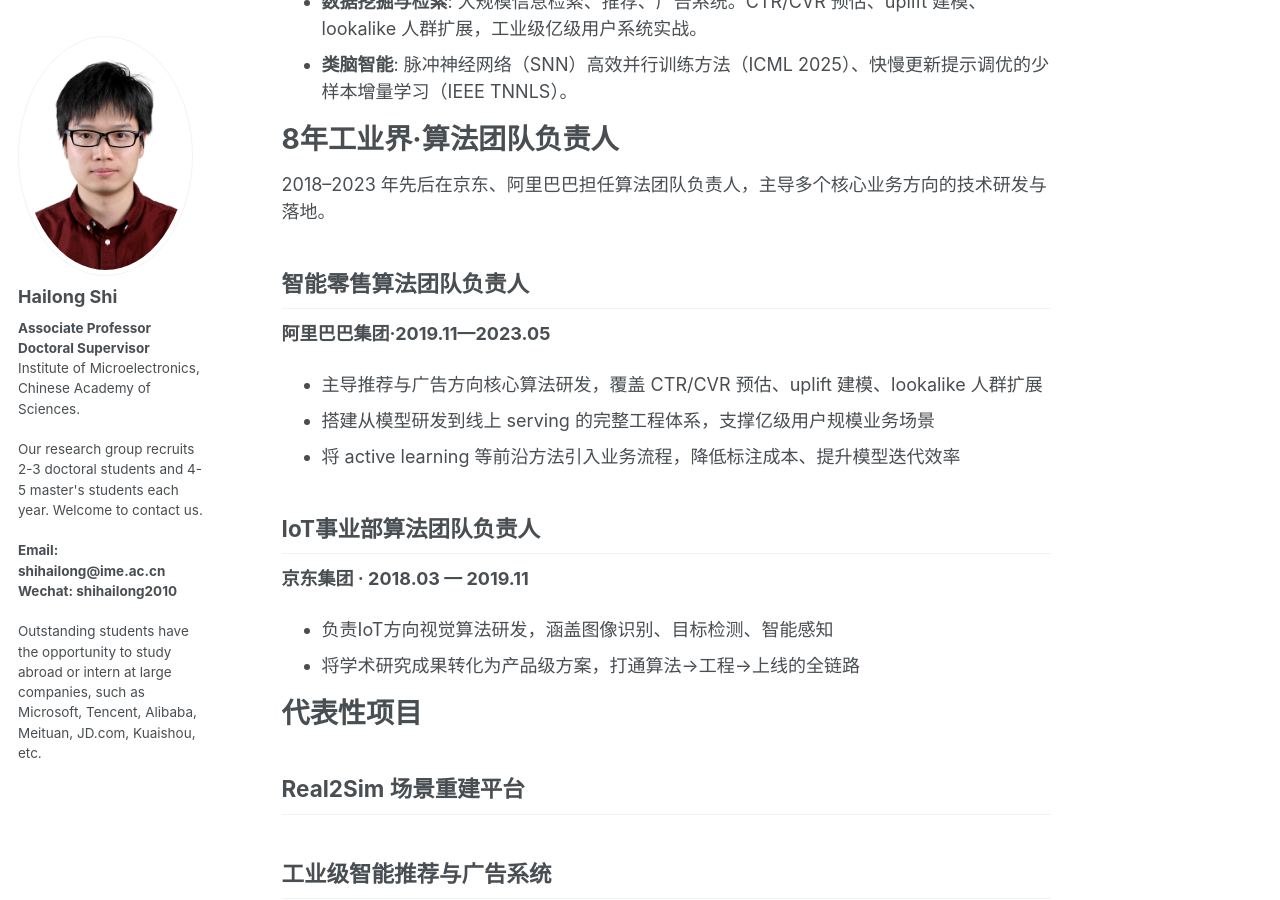
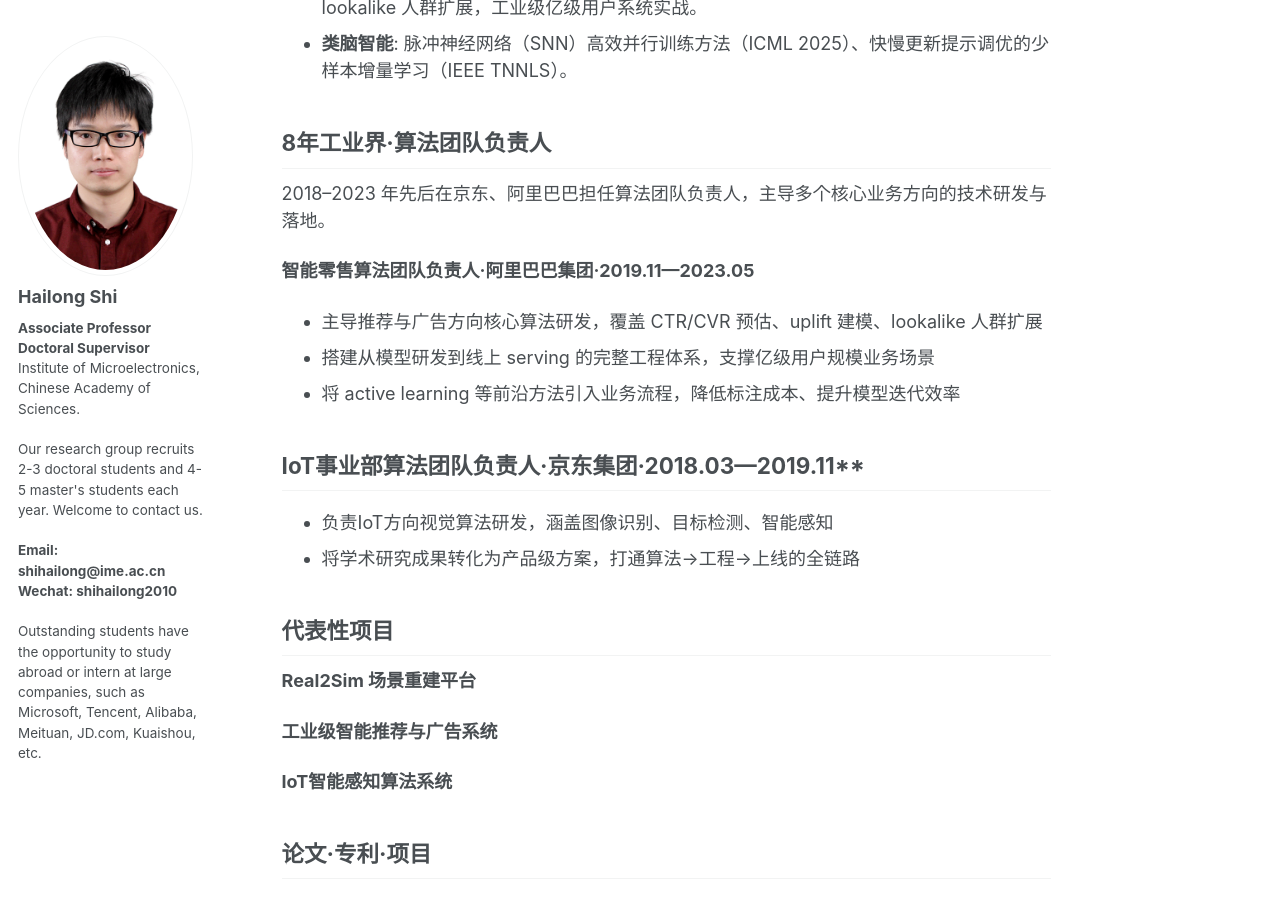
Before and after one commit to shihailong2023/shihailong2023.github.io, a Jekyll site: the page built from _pages/about.md, in a window 1280 px wide and 900 px high, scrolled down 618 px. Built offline with Jekyll 4.4.1, drawn with Linux system fonts in a browser that asks for light colours.

```diff
--- a/_pages/about.md
+++ b/_pages/about.md
@@ -20,32 +20,30 @@ redirect_from:
 * **类脑智能**: 脉冲神经网络（SNN）高效并行训练方法（ICML 2025）、快慢更新提示调优的少样本增量学习（IEEE TNNLS）。
 
 
-# 8年工业界·算法团队负责人
+## 8年工业界·算法团队负责人
 2018–2023 年先后在京东、阿里巴巴担任算法团队负责人，主导多个核心业务方向的技术研发与落地。
 
-## 智能零售算法团队负责人
-**阿里巴巴集团·2019.11—2023.05**
+**智能零售算法团队负责人·阿里巴巴集团·2019.11—2023.05**
 * 主导推荐与广告方向核心算法研发，覆盖 CTR/CVR 预估、uplift 建模、lookalike 人群扩展
 * 搭建从模型研发到线上 serving 的完整工程体系，支撑亿级用户规模业务场景
 * 将 active learning 等前沿方法引入业务流程，降低标注成本、提升模型迭代效率
 
-## IoT事业部算法团队负责人
-**京东集团 · 2018.03 — 2019.11**
+## IoT事业部算法团队负责人·京东集团·2018.03—2019.11**
 * 负责IoT方向视觉算法研发，涵盖图像识别、目标检测、智能感知
 * 将学术研究成果转化为产品级方案，打通算法→工程→上线的全链路
 
 
-# 代表性项目
+## 代表性项目
 
-## Real2Sim 场景重建平台
+**Real2Sim 场景重建平台**
 
-## 工业级智能推荐与广告系统
+**工业级智能推荐与广告系统**
 
-## IoT智能感知算法系统
+**IoT智能感知算法系统**
 
-# 论文·专利·项目
+## 论文·专利·项目
 
-## 近三年代表性成果
+### 近三年代表性成果
 * **\[ACM MM 2025\]** Bocheng Pan, **Hailong Shi**\*, Xingyu Gao. DR-VQA: Decompose-then-Reconstruct for Visual Question Answering in BLV Assistance, ACM International Conference on Multimedia, Dublin, Ireland, 27th-31st October, 2025. **CCF-A**
 * **\[ICML 2025\]** Wanjin Feng, Xingyu Gao, Wenqian Du, **Hailong Shi**, Peilin Zhao, Pengcheng Wu, Chunyan Miao. Efficient Parallel Training Methods for Spiking Neural Networks with Constant Time Complexity, Forty-second International Conference on Machine Learning, Vancouver, Canada, 13th-19th July, 2025. **CCF-A**
 * **\[IEEE TCSVT\]** Xingyu Gao, Zuolei Li, **Hailong Shi**\*, Zhenyu Chen, Peilin Zhao. Scribble-Supervised Video Object Segmentation via Scribble Enhancement, IEEE Transactions on Circuits and Systems for Video Technology, 2025. **SCI一区，影响因子8.3**
@@ -59,7 +57,7 @@ redirect_from:
 * **\[ICDM 2023\]** Wanjin Feng, **Hailong Shi**, Peilin Zhao, Xingyu Gao. Mixtron: Bandit Online Multiclass Prediction with Implicit Feedback, International Conference on Data Mining, Shanghai, China, 1th-4th December, 2023. **CCF-B**
 
 
-# 教育 & 工作经历
+## 教育 & 工作经历
 
 2023.07—至今 中国科学院微电子研究所 · 副教授、博士生导师
 中科院高层次引进人才。研究方向：具身智能 Real2Sim、计算机视觉、多模态理解、生成式 AI、类脑计算。
@@ -72,6 +70,6 @@ redirect_from:
 2004.09—2010.06 武汉大学 · 电子信息学院 — 本科/硕士
 
 
-# 合作联系
+## 合作联系
 电话：15210121246（微信同）
 邮箱：shihailong@ime.ac.cn
```
Also changed, not shown: other parts of _pages/about.md (+2 -2 lines).
